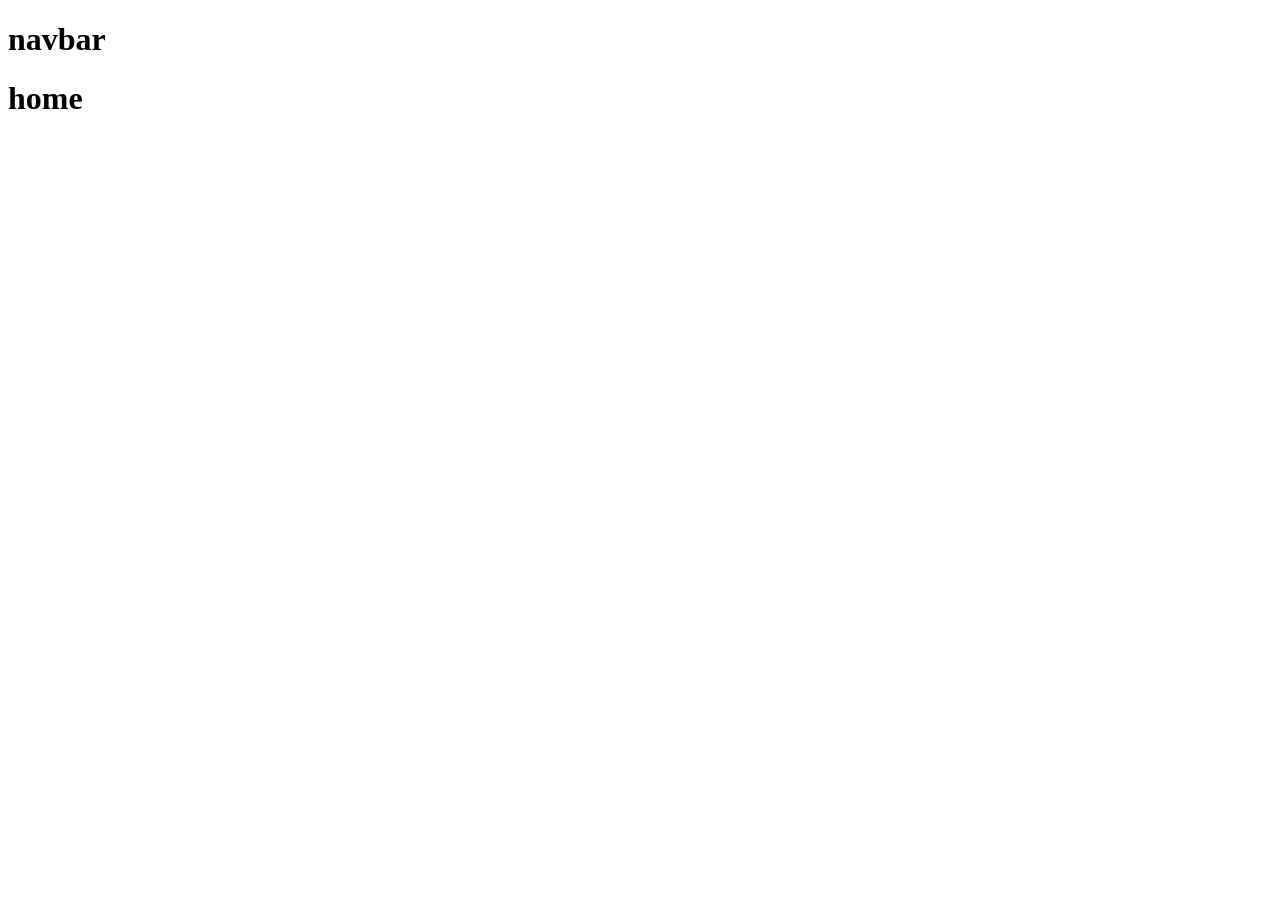
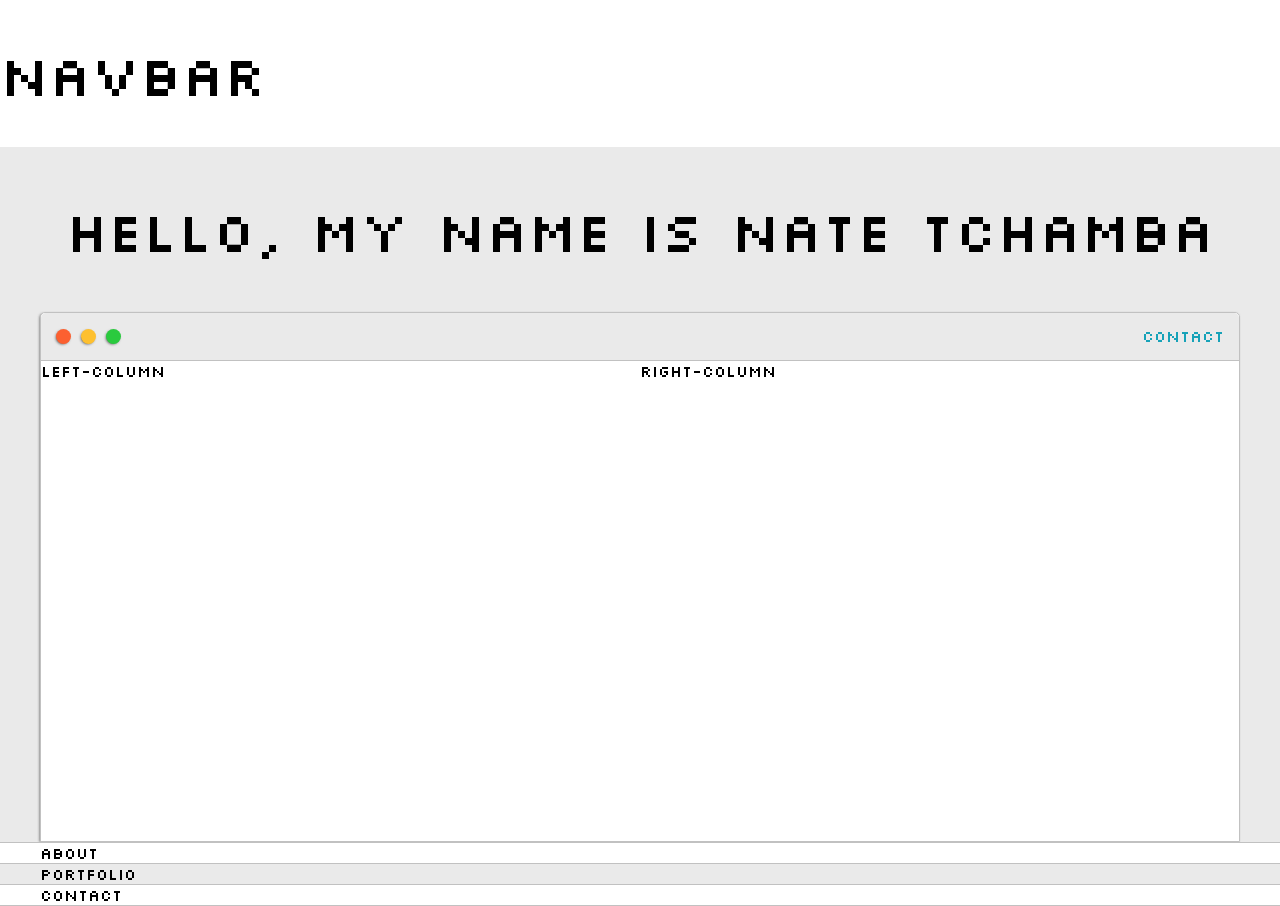
Before and after one commit to nathanaeltchamba/djangoportfolio, a Django app: page / in a window 1280 px wide. Before the commit the page is almost empty. Before the commit the page ends 109 px from the top, so only its background shows below. Run offline with Django 4.2, Linux system fonts and the light colour scheme.

Commit message:
navbar completed

```diff
--- a/base/templates/base/homepage.html
+++ b/base/templates/base/homepage.html
@@ -2,6 +2,52 @@
 
 {% block content %}
 
-<h1>home</h1>
+<section class="s1">
+    <div class="main-container">
+        <div class="greeting-wrapper">
+            <h1>Hello, My name is Nate Tchamba</h1>
+        </div>
+
+        <div class="intro-wrapper">
+            <div class="nav-wrapper">
+                <div class="dots-wrapper">
+                    <div id="dot-1" class="browser-dot"></div>
+                    <div id="dot-2" class="browser-dot"></div>
+                    <div id="dot-3" class="browser-dot"></div>
+                </div>
+
+                <ul id="navigation">
+                    <li><a href="#">Contact</a></li>
+                </ul>
+            </div>
+
+            <div class="left-column">
+                left-column
+            </div>
+
+            <div class="right-column">
+                right-column
+            </div>
+        </div>
+    </div>
+</section>
+
+<section class="s2">
+    <div class="main-container">
+        About
+    </div>
+</section>
+
+<section class="s1">
+    <div class="main-container">
+        Portfolio
+    </div>
+</section>
+
+<section class="s2">
+    <div class="main-container">
+        Contact
+    </div>
+</section>
 
 {% endblock content %}
--- /dev/null
+++ b/static/styles/main.css
@@ -0,0 +1,147 @@
+:root {
+    --mainColor:#eaeaea;
+    --secondaryColor:#fff;
+
+    --borderColor:#c1c1c1;
+
+    --mainText:black;
+    --secondaryText:#4b5156
+}
+*{
+   font-family: 'Silkscreen', cursive;
+}
+
+html, body {
+    padding: 0;
+    margin: 0;
+}
+
+h1,h2,h3,h4,h5,h6, strong {
+    color:var(--mainText);
+    font-weight: 500;
+}
+
+p, li, span, label, input, textarea {
+    color:var(--secondaryText);
+}
+
+.s1{
+    background-color: var(--mainColor);
+    border-bottom:1px solid var(--borderColor);
+    overflow: auto;
+}
+
+.s2{
+    background-color: var(--secondaryColor);
+    border-bottom:1px solid var(--borderColor);
+    overflow: auto;
+}
+
+.main-container {
+    width: 1200px;
+    margin: 0 auto;
+}
+
+a{
+    text-decoration: none;
+    color: #17a2b8;
+}
+
+ul{
+    list-style: none;
+}
+
+h1{font-size: 56px;}
+h2{font-size: 36px;}
+h3{font-size: 28px;}
+h4{font-size: 24px;}
+h5{font-size: 20px;}
+h6{font-size: 16px;}
+
+.greeting-wrapper{
+    display: grid;
+    min-height: 10em;
+    text-align: center;
+    align-content: center;
+}
+
+.intro-wrapper{
+    background-color: var(--secondaryColor);
+    border: 1px solid var(--borderColor);
+    border-radius: 5px 5px 0 0;
+
+    -webkit-box-shadow: -1px 1px 3px -1px rgba(0,0,0,0.75);
+    -moz-box-shadow: -1px 1px 3px -1px rgba(0,0,0,0.75);
+    box-shadow: -1px 1px 3px -1px rgba(0,0,0,0.75);
+
+    display: grid;
+    grid-template-columns: 1fr 1fr;
+    grid-template-rows: 3em 30em;
+    grid-template-areas:
+        'nav-wrapper nav-wrapper'
+        'left-column right-column'
+    ;
+}
+
+.nav-wrapper{
+    border-radius: 5px 5px 0 0;
+    grid-area: nav-wrapper;
+    border-bottom: 1px solid var(--borderColor);
+    display: flex;
+    justify-content: space-between;
+    align-items: center;
+    background-color: var(--mainColor);
+}
+
+#navigation{
+    margin: 0;
+    padding: 10px;
+}
+
+#navigation li {
+    display: inline-block;
+    margin-right: 5px;
+    margin-left: 5px;
+}
+
+.dots-wrapper{
+    display: flex;
+    padding: 10px;
+}
+
+#dot-1{
+    background-color: #FC6030;
+}
+
+#dot-2{
+    background-color: #FEC02F;
+}
+
+#dot-3{
+    background-color: #2ACA3E;
+}
+
+.browser-dot{
+    background-color: black;
+    height: 15px;
+    width: 15px;
+    border-radius: 50%;
+    margin: 5px;
+
+    -webkit-box-shadow: -1px 1px 3px -1px rgba(0,0,0,0.75);
+    -moz-box-shadow: -1px 1px 3px -1px rgba(0,0,0,0.75);
+    box-shadow: -1px 1px 3px -1px rgba(0,0,0,0.75);
+}
+
+.left-column{
+    grid-area: left-column;
+}
+.right-column{
+    grid-area: right-column;
+}
+
+@media screen and (max-width:1200px){
+    .main-container{
+        width: 95%;
+    }
+}
--- a/templates/main.html
+++ b/templates/main.html
@@ -1,9 +1,13 @@
+{% load static %}
+
 <!DOCTYPE html>
 <html lang="en">
 <head>
     <meta charset="UTF-8">
     <meta http-equiv="X-UA-Compatible" content="IE=edge">
     <meta name="viewport" content="width=device-width, initial-scale=1.0">
+    <link rel="stylesheet" href="{% static 'styles/main.css' %}">
+    <link href="https://fonts.googleapis.com/css2?family=Silkscreen&display=swap" rel="stylesheet">
     <title>Nate Tchamba</title>
 </head>
 <body>
```
Also changed, not shown: static/js/main.js (added).
